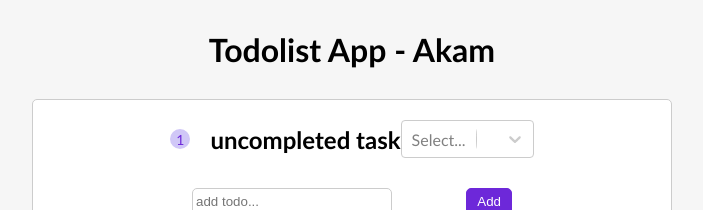
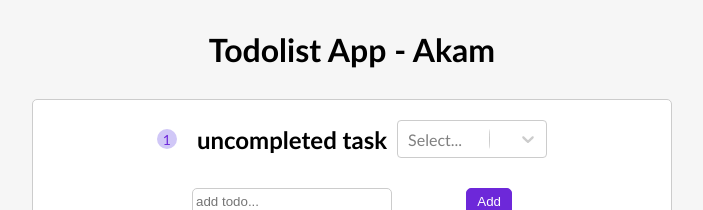
Before and after one commit to akamzandi/Todolist-App, a React (Create React App) app: page / in a window 1280 px wide. Both pictures are taken after typing "Sample" into the empty fields and a click on the button "Add". Shown: the top 210 px of the page, without its empty margins (288-991 px from the left). Built offline with nearby package versions, Linux system fonts and the light colour scheme.

Commit message:
minor style for Select component

```diff
--- a/src/App.css
+++ b/src/App.css
@@ -104,3 +104,8 @@ header span {
   justify-content: center;
   align-items: center;
 }
+
+.select {
+  width: 150px;
+  margin-left: 10px;
+}
--- a/src/components/NavBar.js
+++ b/src/components/NavBar.js
@@ -19,7 +19,12 @@ const NavBar = ({ unComplitedTodos, onChange, selectedOption }) => {
     <header>
       <span>{unComplitedTodos}</span>
       <h2> uncompleted task</h2>
-      <Select onChange={onChange} value={selectedOption} options={options} />
+      <Select
+        onChange={onChange}
+        value={selectedOption}
+        options={options}
+        className="select"
+      />
     </header>
   );
 };
```
